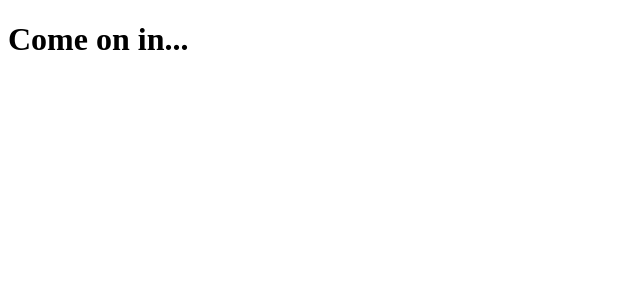
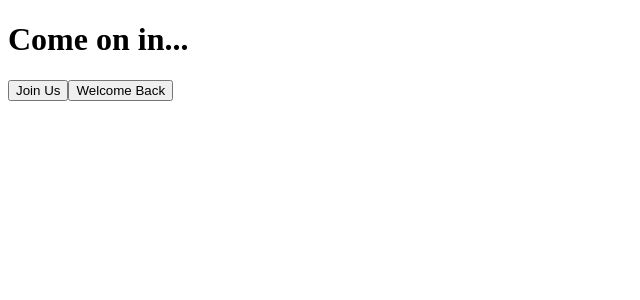
Before and after one commit to greenkirby1/Project-4-Aesthete, a React (Vite) app in the folder client/: page / in a window 1280 px wide. Shown: the top 300 px of the page, without its empty margins (0-640 px from the left). Built offline with nearby package versions, Linux system fonts and the light colour scheme.

Commit message:
added navigation to join-us and welcome-back pages from entrance page

```diff
--- a/client/src/Root.jsx
+++ b/client/src/Root.jsx
@@ -1,4 +1,7 @@
 import { Outlet } from "react-router-dom"
+
+import TopNavbar from "./subcomponents/TopNavbar"
+import BottomNavbar from "./subcomponents/TopNavbar"
 
 
 
@@ -6,9 +9,11 @@ export default function Root() {
 
   return(
     <>
+      <TopNavbar />
       <main>
         <Outlet />
       </main>
+      <BottomNavbar />
     </>
   )
 }
--- a/client/src/pages/Entrance.jsx
+++ b/client/src/pages/Entrance.jsx
@@ -1,8 +1,23 @@
-
+import { Link, useNavigate } from 'react-router-dom'
 
 
 export default function Entrance() {
-  return(
-    <h1>Come on in...</h1>
+
+  const navigate = useNavigate()
+
+  function handleClick(e){
+    if (e.target.className === 'register') {
+      navigate('/join-us')
+    } else if (e.target.className === 'login') {
+      navigate('/welcome-back')
+    }
+  }
+
+  return (
+    <>
+      <h1>Come on in...</h1>
+      <button className='register' onClick={handleClick}>Join Us</button>
+      <button className='login' onClick={handleClick}>Welcome Back</button>
+    </>
   )
 }
--- /dev/null
+++ b/client/src/subcomponents/BottomNavbar.jsx
@@ -0,0 +1,6 @@
+export default function BottomNavbar() {
+  return (
+    <>
+    </>
+  )
+}
--- /dev/null
+++ b/client/src/subcomponents/TopNavbar.jsx
@@ -0,0 +1,6 @@
+export default function TopNavbar() {
+  return (
+    <>
+    </>
+  )
+}
```
